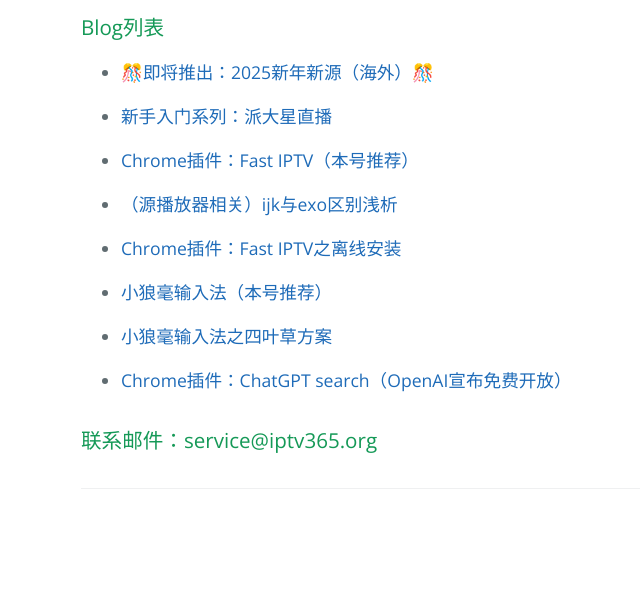
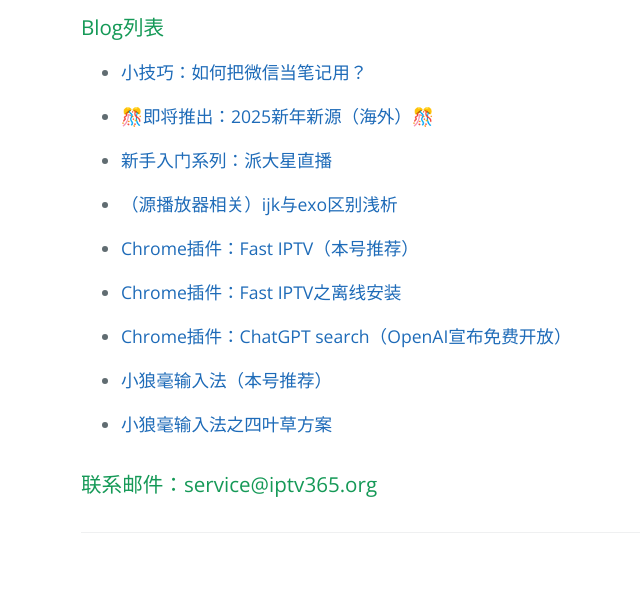
Before and after one commit to kimwang1978/iptv.github.io, a Jekyll site: the page built from index.md, in a window 1280 px wide. Shown: the part 732-1329 px from the top of the page, without its empty margins (143-783 px from the left). Built offline with Jekyll 4.4.1, drawn with Linux system fonts in a browser that asks for light colours; our own code applies the rules of GitHub Pages for plain Markdown files; before the commit the page ends 1285 px from its top, so only the background shows below that.

Commit message:
Update 20241224

```diff
--- a/index.md
+++ b/index.md
@@ -4,22 +4,25 @@
 <img src="./assets/GongZhongHao.png" alt="image" width="400" height="auto">
 
 ### Blog列表
+
+*   [小技巧：如何把微信当笔记用？](./docs/009_Wexin_Biji.md)
+
 *   [🎊即将推出：2025新年新源（海外）🎊](./docs/008_NewSource.md)
 
 *   [新手入门系列：派大星直播](./docs/001_paidaxing.md)
 
+*   [（源播放器相关）ijk与exo区别浅析](./docs/003_JieMa.md)
+
 *   [Chrome插件：Fast IPTV（本号推荐）](./docs/002_FastIPTV.md)
 
-*   [（源播放器相关）ijk与exo区别浅析](./docs/003_JieMa.md)
+*   [Chrome插件：Fast IPTV之离线安装](./docs/004_FastIPTV_OfflineInstall.md)
 
-*   [Chrome插件：Fast IPTV之离线安装](./docs/004_FastIPTV_OfflineInstall.md)
+*   [Chrome插件：ChatGPT search（OpenAI宣布免费开放）](./docs/007_ChatGPTSearch.md)
 
 *   [小狼毫输入法（本号推荐）](./docs/005_XiaoLangHao.md)
 
 *   [小狼毫输入法之四叶草方案](./docs/006_XiaoLangHao_SYC.md)
 
-*   [Chrome插件：ChatGPT search（OpenAI宣布免费开放）](./docs/007_ChatGPTSearch.md)
-
 
 
 ### 联系邮件：service@iptv365.org
```
Also changed, not shown: docs/009_Wexin_Biji.md (added, +36 -0 lines), assets/img/009_Wexin_Biji/1.jpg (added), assets/img/009_Wexin_Biji/2.jpg (added), assets/img/009_Wexin_Biji/3.jpg (added), assets/img/009_Wexin_Biji/4.jpg (added), assets/img/009_Wexin_Biji/5.png (added), assets/img/009_Wexin_Biji/6.png (added), assets/img/009_Wexin_Biji/7.jpg (added).
